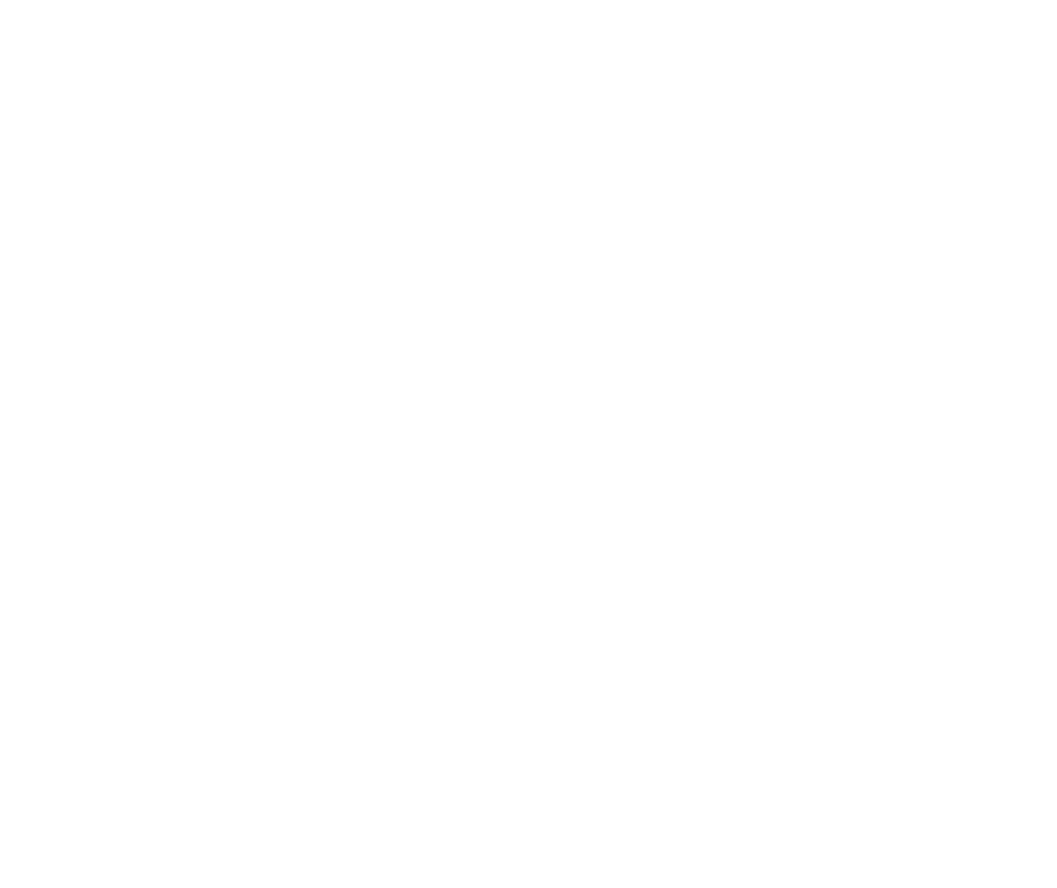
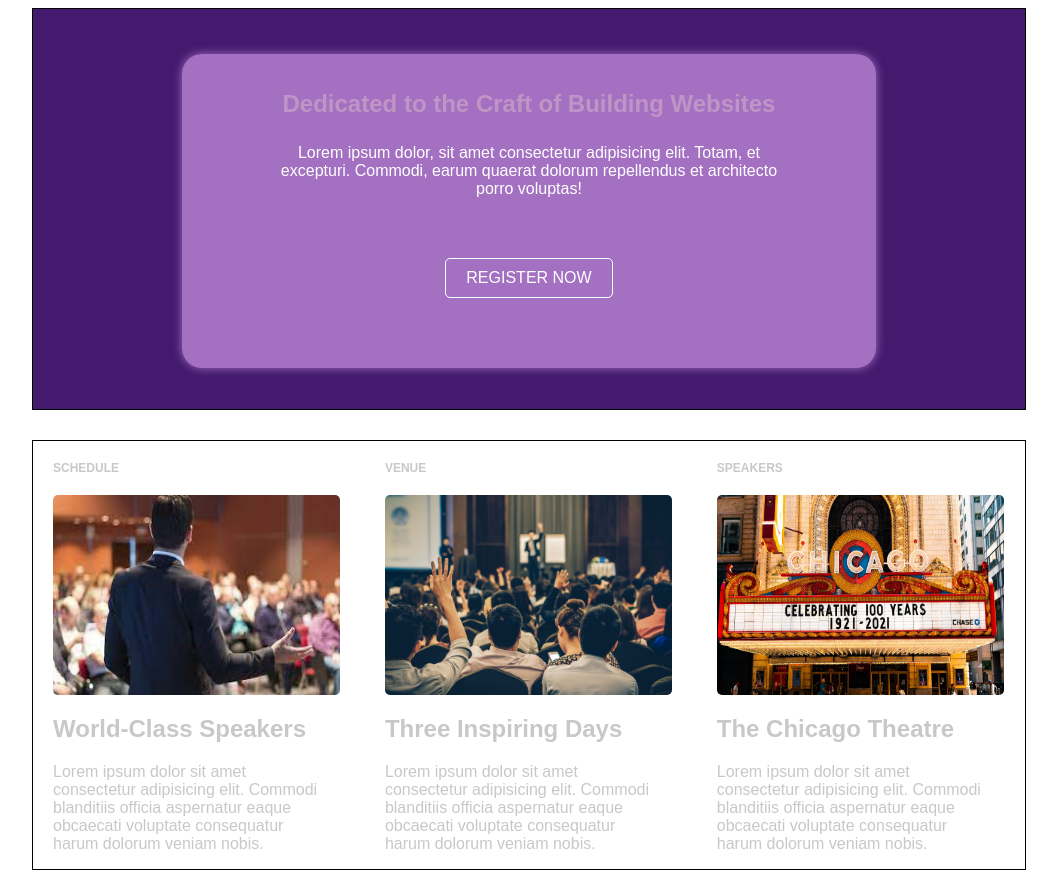
Before and after one commit to ummemunia/git_merge_practice, a plain HTML site: page index.html in a window 1280 px wide. Shown: the whole page, without its empty margins (111-1168 px from the left). Before the commit the page ends 800 px from the top, so only its background shows below. Drawn offline with Linux system fonts and the light colour scheme.

Commit message:
banner done

```diff
--- a/assets/style.css
+++ b/assets/style.css
@@ -0,0 +1,83 @@
+body{
+    font-family: sans-serif;
+    font-size: 16px;
+}
+.banner{
+    border: 1px solid;
+    width: 992px;
+    margin:auto;
+    height: 400px;
+    background-color:#431a6e;
+}
+.banner .content{
+    text-align:center;
+    width: 70%;
+    margin: auto;
+    margin-top: 45px;
+    padding: 20px 0px;
+    background: #dba1f1a3;
+    border-radius: 20px;
+    box-shadow: 0 0 10px #dba1f1a3;
+}
+.banner .content h1{
+    font-size: 24px;
+    font-family: sans-serif;
+    color: rgb(192, 149, 197);
+}
+.banner .content p{
+    font-size: 16px;
+    font-family: sans-serif;
+    color: white;
+    margin-bottom: 50px;
+    padding: 10px 80px;
+}
+.banner .content a{
+    display: inline-block;
+    border: 1px solid white;
+    text-decoration: none;
+    color: white;
+    border-radius: 5px;
+    padding: 10px 20px;
+    text-transform:uppercase;
+    margin-bottom: 50px;
+}
+.main{
+    border: 1px solid;
+    width: 992px;
+    margin: auto;
+    margin-top: 30px;
+    margin-bottom: 30px;
+}
+.main .news{
+    width: 32%;
+    display: inline-block;
+    box-sizing: border-box;
+    text-align: center;
+    padding: 0px 15px;
+    margin: 0px 5px;
+    color: rgb(202, 199, 199);
+}
+.main .news h5{
+    text-transform: uppercase;
+    font-size: 12px;
+    text-align: left;
+    padding-left: 0px;
+}
+.main .news .img_body{
+    height: 200px;
+}
+.main .news .img_body img{
+    width:100%;
+    height: 100%;
+    border-radius:5px;
+}
+.main .news h2{
+    text-align: left;
+    font-size: 24px;
+    text-transform: capitalize
+}
+.main .news p{
+    text-align: left;
+    font-size: 16px;
+    padding-right: 10px;
+}
--- a/index.html
+++ b/index.html
@@ -5,8 +5,48 @@
     <meta http-equiv="X-UA-Compatible" content="IE=edge">
     <meta name="viewport" content="width=device-width, initial-scale=1.0">
     <title>Conference</title>
+
+    <link rel="stylesheet" href="./assets/style.css">
 </head>
 <body>
+    <div class="banner">
+        <div class="content">
+            <h1>Dedicated to the Craft of Building Websites</h1>
+            <p>Lorem ipsum dolor, sit amet consectetur adipisicing elit. Totam, et excepturi. Commodi, earum quaerat dolorum repellendus et architecto porro voluptas!</p>
+            <a href="#">register now</a>
+        </div>
+    </div>
 
+    <div class="main">
+        <div class="news">
+            <h5>schedule</h5>
+            <div class="img_body">
+                <img src="./assets/img/news1.jpg" alt="news1" />
+            </div>
+            <h2>World-Class Speakers</h2>
+            <p>Lorem ipsum dolor sit amet consectetur adipisicing elit. Commodi blanditiis officia aspernatur eaque obcaecati voluptate consequatur harum dolorum veniam nobis.</p>
+
+        </div>
+
+        <div class="news">
+            <h5>venue</h5>
+            <div class="img_body">
+                <img src="./assets/img/news2.jpg" alt="news2" />
+            </div>
+            <h2>three inspiring days</h2>
+            <p>Lorem ipsum dolor sit amet consectetur adipisicing elit. Commodi blanditiis officia aspernatur eaque obcaecati voluptate consequatur harum dolorum veniam nobis.</p>
+
+        </div>
+
+        <div class="news">
+            <h5>speakers</h5>
+            <div class="img_body">
+                <img src="./assets/img/news3.jpg" alt="news3" />
+            </div>
+            <h2>the chicago theatre</h2>
+            <p>Lorem ipsum dolor sit amet consectetur adipisicing elit. Commodi blanditiis officia aspernatur eaque obcaecati voluptate consequatur harum dolorum veniam nobis.</p>
+
+        </div>
+    </div>
 </body>
 </html>
```
Also changed, not shown: assets/img/news1.jpg (added), assets/img/news2.jpg (added), assets/img/news3.jpg (added).
